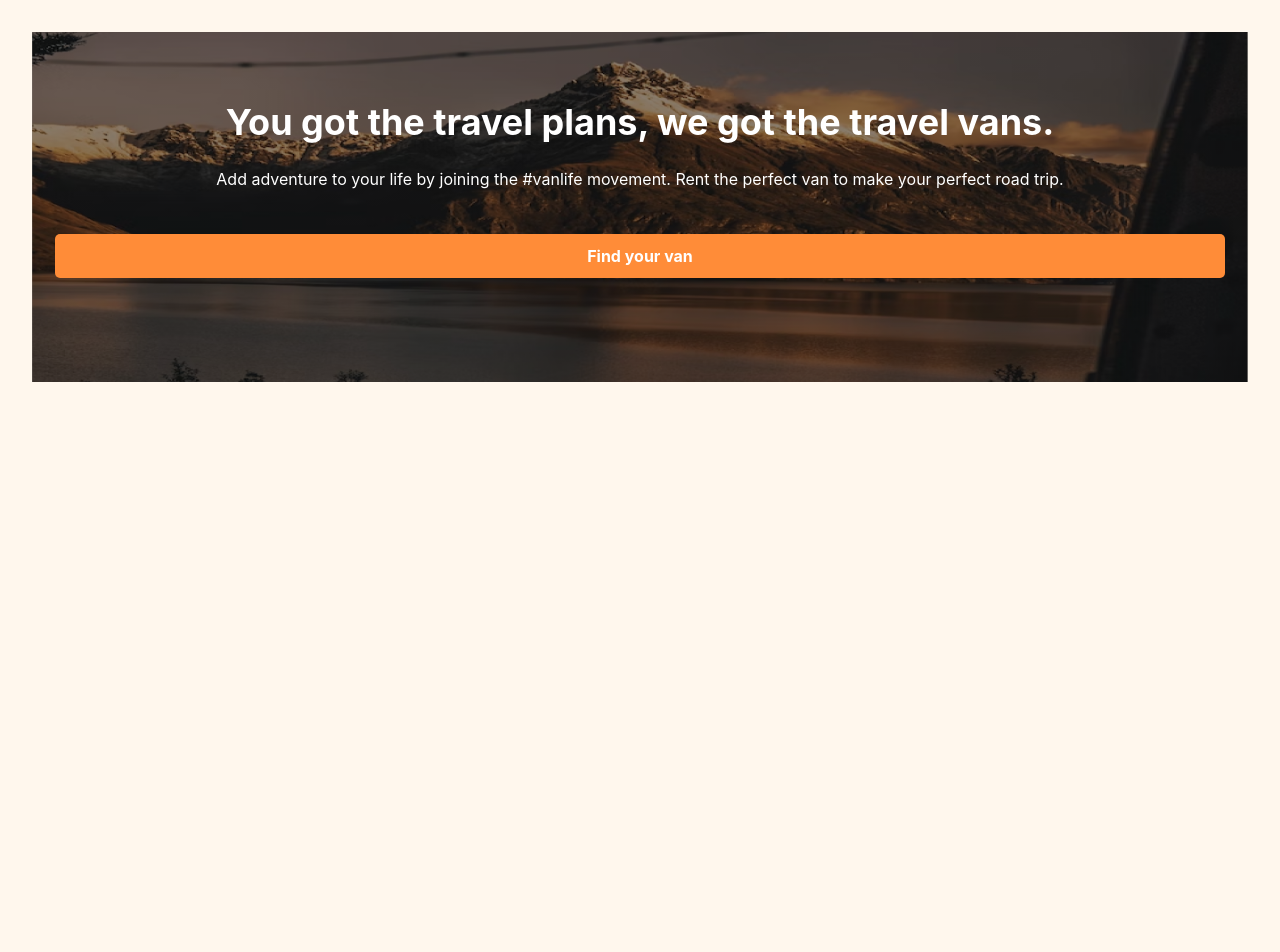
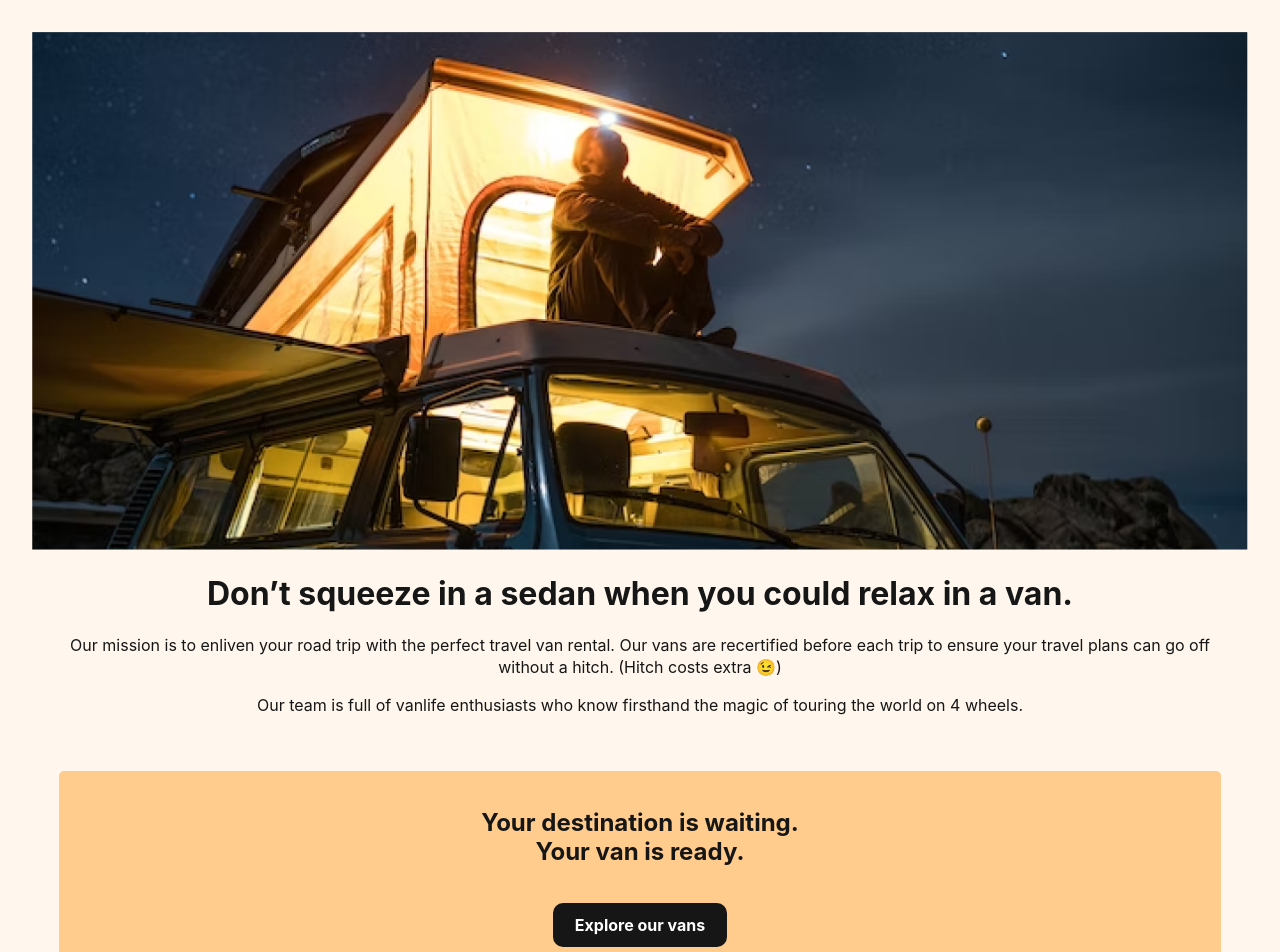
Before and after one commit to Ebuka321/van-life, a React (Vite) app: page /about in a window 1280 px wide. Shown: the top 952 px of the page. Before the commit the page ends 800 px from the top, so only its background shows below. Built offline with nearby package versions, Linux system fonts and the light colour scheme.

Commit message:
updated the home page and about page

```diff
--- a/src/pages/About.tsx
+++ b/src/pages/About.tsx
@@ -1,14 +1,33 @@
+import React from "react";
+import bgImg from "../assets/images/about-hero.png";
 import { Link } from "react-router-dom";
 
-export default function Home() {
+export default function About() {
   return (
-    <div className="home-container">
-      <h1>You got the travel plans, we got the travel vans.</h1>
-      <p>
-        Add adventure to your life by joining the #vanlife movement. Rent the
-        perfect van to make your perfect road trip.
-      </p>
-      <Link to="vans">Find your van</Link>
+    <div className="about-page-container">
+      <img src={bgImg} className="about-hero-image" />
+      <div className="about-page-content">
+        <h1>Don’t squeeze in a sedan when you could relax in a van.</h1>
+        <p>
+          Our mission is to enliven your road trip with the perfect travel van
+          rental. Our vans are recertified before each trip to ensure your
+          travel plans can go off without a hitch. (Hitch costs extra 😉)
+        </p>
+        <p>
+          Our team is full of vanlife enthusiasts who know firsthand the magic
+          of touring the world on 4 wheels.
+        </p>
+      </div>
+      <div className="about-page-cta">
+        <h2>
+          Your destination is waiting.
+          <br />
+          Your van is ready.
+        </h2>
+        <Link className="link-button" to="/vans">
+          Explore our vans
+        </Link>
+      </div>
     </div>
   );
 }
--- a/src/pages/Home.tsx
+++ b/src/pages/Home.tsx
@@ -1,7 +1,14 @@
+import { Link } from "react-router-dom";
+
 export default function Home() {
   return (
-    <div>
-      <h1>Home page goes here</h1>
+    <div className="home-container">
+      <h1>You got the travel plans, we got the travel vans.</h1>
+      <p>
+        Add adventure to your life by joining the #vanlife movement. Rent the
+        perfect van to make your perfect road trip.
+      </p>
+      <Link to="vans">Find your van</Link>
     </div>
   );
 }
```
